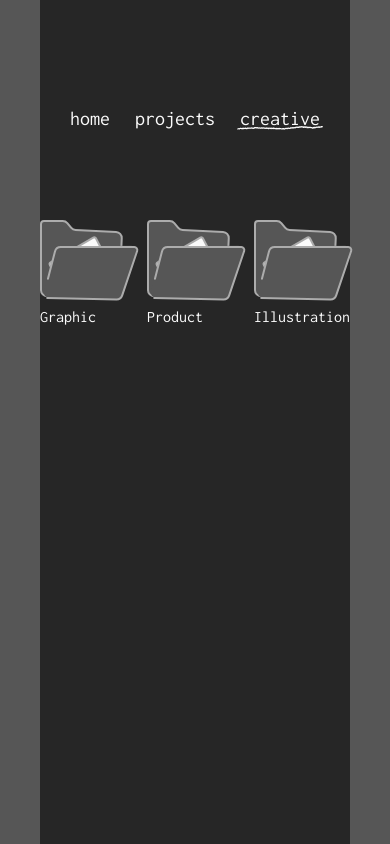
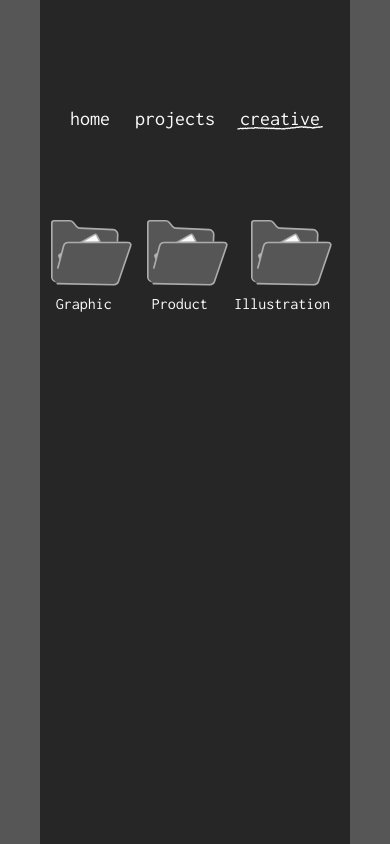
Before and after one commit to claireleu/portfolio, a React (Vite) app: page /creative in a window 390 px wide. Shown: the top 844 px of the page. Built offline with nearby package versions, Linux system fonts and the light colour scheme.

Commit message:
fix mobile layout issues

```diff
--- a/src/components/FolderButton.jsx
+++ b/src/components/FolderButton.jsx
@@ -4,7 +4,7 @@ import page from '../assets/folder-page.svg'
 
 export default function FolderButton({ active }) {
   return (
-    <div className="relative inline-block group cursor-pointer sm:w-[12vw] md:w-[10vw] lg:w-[7vw] aspect-[97.38/76.57]">
+    <div className="relative inline-block group cursor-pointer w-[12vw] sm:w-[12vw] md:w-[10vw] lg:w-[7vw] max-w-[200px] min-w-[80px] aspect-[97.38/76.57] flex-shrink-0">
       <img src={bottom} alt="file-button-bottom" className="block w-full" />
       <img src={page} alt="file-button-page" className={`absolute z-20 left-0
                                                     transition-all duration-300 ease-out
--- a/src/pages/creative.jsx
+++ b/src/pages/creative.jsx
@@ -20,14 +20,14 @@ export default function Creative() {
 
   return (
     <div className="w-full min-h-screen text-off-white px-[10.28vw] pt-[70px] pb-[100px]">
-      <div className="flex gap-[3vw] mb-12 justify-center">
+      <div className="flex gap-4 sm:gap-[2vw] md:gap-[3vw] mb-12 justify-center items-start w-full">
         {["graphic", "product", "illustration"].map((cat) => (
         <button
           key={cat}
           onClick={() => setActiveCategory(cat)}
           onMouseEnter={() => setHoveredCategory(cat)}
           onMouseLeave={() => setHoveredCategory(null)}
-          className="flex flex-col space-y-2 font-inconsolata"
+          className="flex flex-col space-y-2 font-inconsolata items-center flex-shrink-0"
         >
           <FolderButton
             active={activeCategory === cat && hoveredCategory === null}
```
